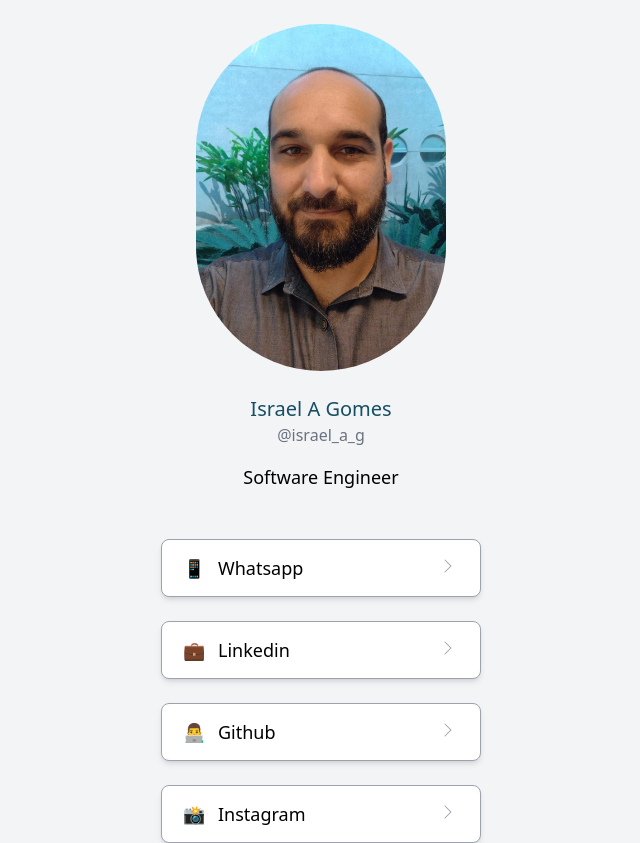
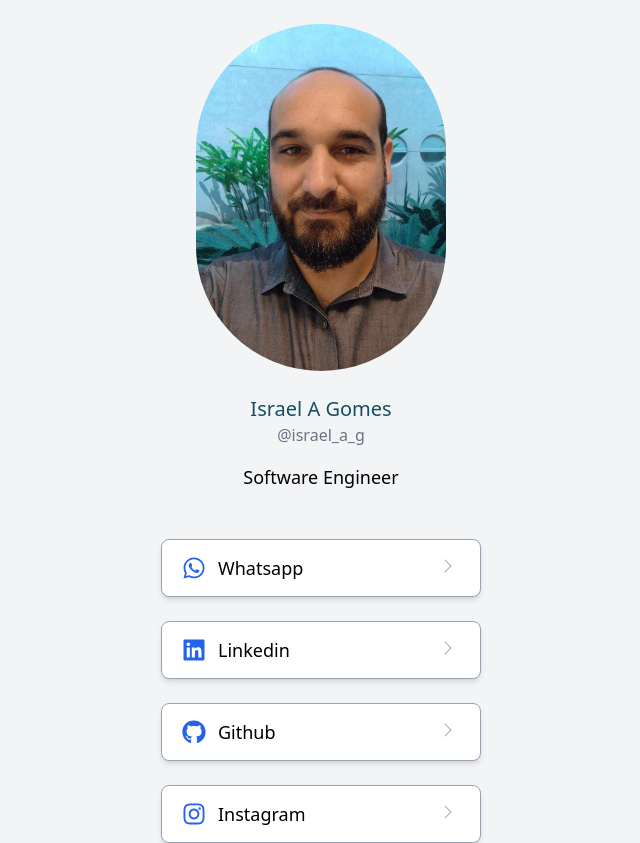
Before and after one commit to israelag/my-web-site, a Nuxt app in the folder my-website/: page / in a window 1280 px wide. Shown: the whole page, without its empty margins (319-959 px from the left). Built offline with nearby package versions, Linux system fonts and the light colour scheme.

Commit message:
Inclusão dos icones oficiais dos websites pessoais nos botões

```diff
--- a/my-website/assets/css/main.css
+++ b/my-website/assets/css/main.css
@@ -2,6 +2,10 @@
 @tailwind components;
 @tailwind utilities;
 
+@layer base {
+  @import '@fortawesome/fontawesome-free/css/all.min.css';
+}
+
 body {
-    @apply min-h-screen bg-gray-100;
+  @apply min-h-screen bg-gray-100;
 }
--- a/my-website/components/ButtonAction.vue
+++ b/my-website/components/ButtonAction.vue
@@ -5,7 +5,7 @@
       target="_blank"
       class="flex items-start rounded-lg border border-gray-400 bg-white px-5 py-4 text-lg leading-6 font-medium shadow-md hover:shadow-xl transition ease-in-out duration-150"
     >
-      <p class="mr-3 h-6 w-6">{{ icon }}</p>
+      <FontAwesomeIcon :icon="icon" class="mr-3 h-6 w-6 text-blue-600" />
       {{ text }}
       <div class="ml-auto mt-0.5 pl-4">
         <svg
@@ -25,5 +25,9 @@
 </template>
 
 <script setup>
-    const { link = '#', text = '', icon = null } = defineProps(['link', 'text', 'icon']);
+  defineProps({
+    link: { type: String, required: true },
+    text: { type: String, required: true },
+    icon: { type: Array, required: true },
+  });
 </script>
--- a/my-website/nuxt.config.ts
+++ b/my-website/nuxt.config.ts
@@ -1,16 +1,28 @@
 // https://nuxt.com/docs/api/configuration/nuxt-config
 export default defineNuxtConfig({
   devtools: { enabled: true },
-  css: ['~/assets/css/main.css'],
+
+  // Adicionando módulos
+  modules: ["@nuxtjs/tailwindcss"],
+
+  // Importando o CSS principal
+  css: ["@/assets/css/main.css"],
+
+  // Configuração do PostCSS (já vem incluída no módulo do Tailwind)
   postcss: {
     plugins: {
       tailwindcss: {},
       autoprefixer: {},
     },
   },
+
+  // Adicionando o plugin do FontAwesome
+  plugins: ["@/plugins/fontawesome.client.js"],
+
+  // Configurações globais da aplicação
   app: {
     head: {
-      title: "Israel A Gomes Website"
-    }
-  }
-})
+      title: "Israel A Gomes Website",
+    },
+  },
+});
--- a/my-website/pages/index.vue
+++ b/my-website/pages/index.vue
@@ -10,25 +10,25 @@
       <ButtonAction
         text="Whatsapp"
         link="https://wa.me/+5511982992762"
-          icon="📱"
+        :icon="['fab', 'whatsapp']"
       />
 
       <ButtonAction
         text="Linkedin"
         link="https://www.linkedin.com/in/iagomes/"
-          icon="💼"
+        :icon="['fab', 'linkedin']"
       />
 
       <ButtonAction
         text="Github"
         link="https://github.com/israelag"
-          icon="👨‍💻"
+        :icon="['fab', 'github']"
       />
 
       <ButtonAction
         text="Instagram"
         link="https://www.instagram.com/israel_a_g/"
-          icon="📸"
+        :icon="['fab', 'instagram']"
       />
   </div>
 </template>
--- /dev/null
+++ b/my-website/plugins/fontawesome.client.js
@@ -0,0 +1,8 @@
+import { library } from '@fortawesome/fontawesome-svg-core'
+import { faWhatsapp, faLinkedin, faGithub, faInstagram } from '@fortawesome/free-brands-svg-icons'
+import { FontAwesomeIcon } from '@fortawesome/vue-fontawesome'
+
+export default defineNuxtPlugin((nuxtApp) => {
+  library.add(faWhatsapp, faLinkedin, faGithub, faInstagram)
+  nuxtApp.vueApp.component('FontAwesomeIcon', FontAwesomeIcon)
+})
```
Also changed, not shown: my-website/package.json (+7 -0 lines), 2 other files (tests, documents, lock files or other folders). Lines whose indentation alone changed are shown as unchanged.
